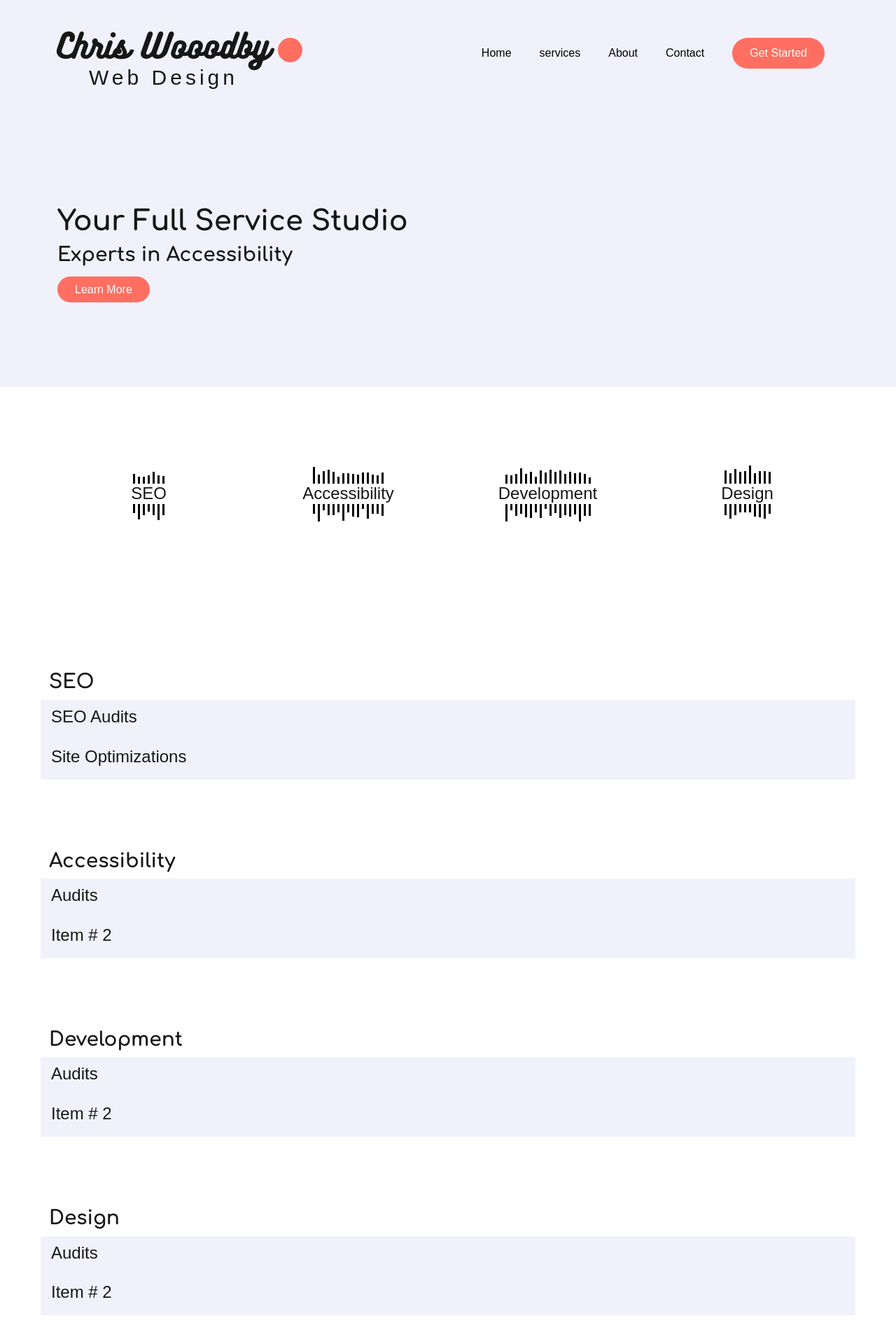
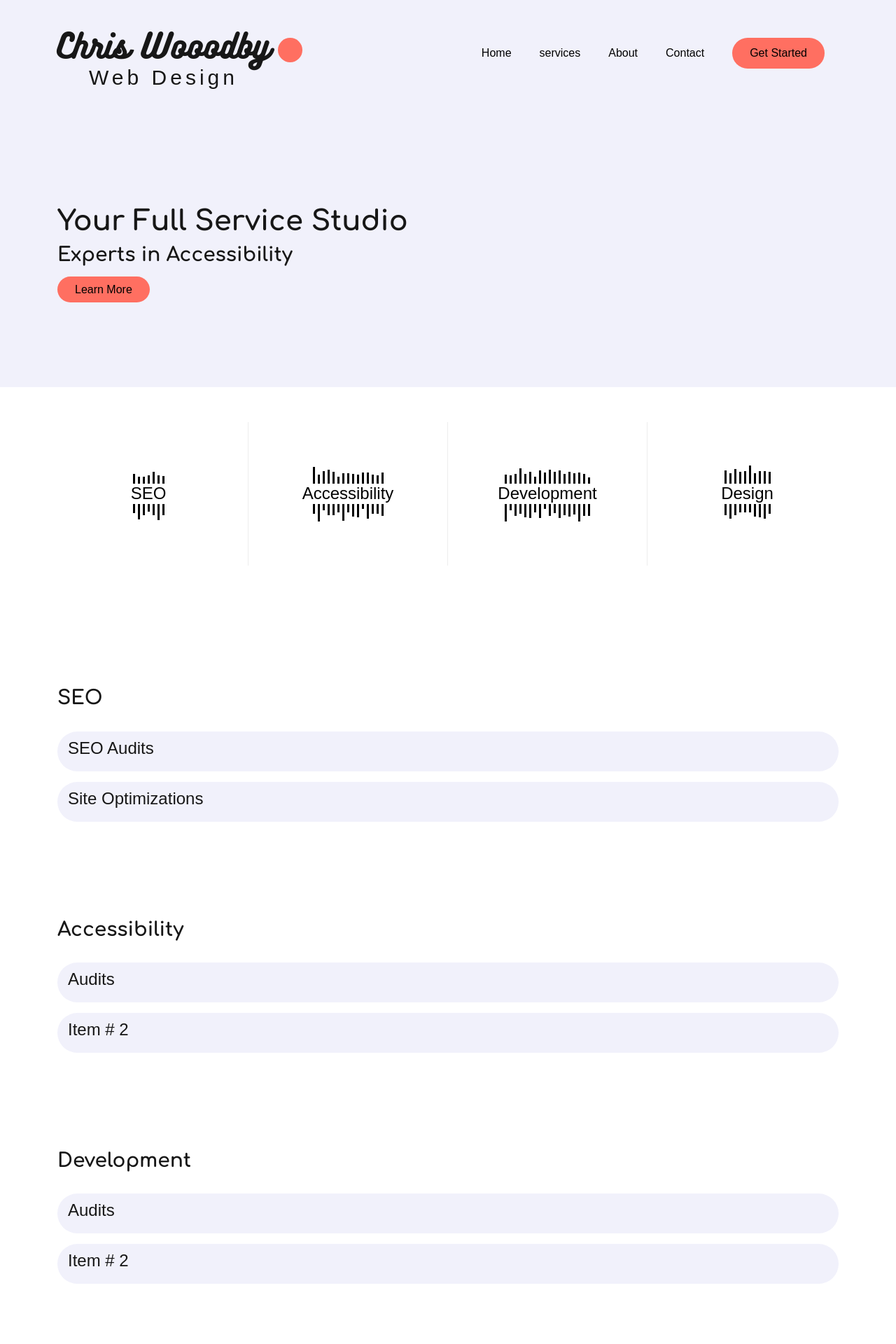
Before and after one commit to Chrisdwoodby/project-suomi, a Next.js app: page /services in a window 1280 px wide. Shown: the top 1920 px of the page at 70% size. Built offline with nearby package versions, Linux system fonts and the light colour scheme.

Commit message:
navbar minimize animation testing

```diff
--- a/src/app/about/page.tsx
+++ b/src/app/about/page.tsx
@@ -29,7 +29,7 @@ export default function Page() {
         });
       });
     return (
-        <div className="about-me-page">
+        <div className="about-me-page main">
             <div className="about-page-hero">
                 <div className="container">
                     <div className="row">
--- a/src/app/footer.tsx
+++ b/src/app/footer.tsx
@@ -1,6 +1,6 @@
 export default function footer() {
     return (
-        <div className="footer web-section">
+        <div role="contentinfo" className="footer web-section">
           <div className="container">
             <div className="row">
                 <h5>Christopher Woodby</h5>
--- a/src/app/globals.css
+++ b/src/app/globals.css
@@ -19,7 +19,7 @@
 html,
 body {
   max-width: 100vw;
-  overflow-x: hidden;
+  /* overflow-x: hidden; */
 }
 h1, h2, h3 {
   font-family: "Comfortaa", sans-serif;
@@ -49,6 +49,18 @@ article {
 .navigation {
   padding: 30px 0px;
   background: #F1F1FB;
+  position: sticky;
+  top: 0;
+  transition:
+  padding 200ms ease-in-out,
+  background-color 200ms ease-in-out,
+  backdrop-filter 200ms ease-in-out;
+}
+.sticky-at-top {
+  padding: 10px 0;
+  background: #f1f1fb8c;
+  backdrop-filter: blur(6px);
+  z-index: 999;
 }
 .navigation nav {
   display: flex;
@@ -62,7 +74,7 @@ article {
   text-decoration: none;
 }
 .navigation .company-cta {
-  color: #fff;
+  color: #000;
 }
 .logo-container {
   display: flex;
@@ -79,6 +91,13 @@ article {
 .logo-title {
   font-size: 45px;
   font-family: 'BukhariScript';
+  transition: font-size 200ms ease-in-out;
+}
+.sticky-at-top .logo-title {
+  font-size: 35px;
+}
+.sticky-at-top .logo-secondary {
+  font-size: 15px;
 }
 .focus-in-expand {
 	-webkit-animation: focus-in-expand 0.8s cubic-bezier(0.250, 0.460, 0.450, 0.940) both;
@@ -225,6 +244,7 @@ article {
   font-size: 30px;
   line-height: 25px;
   letter-spacing: 5px;
+  transition: font-size 200ms ease-in-out;
 }
 .logo-icon {
   width: 35px;
@@ -282,8 +302,15 @@ article {
   background: #ff6f61;
   padding: 10px 25px;
   text-decoration: none;
-  color: #fff;
+  color: #000;
   width: fit-content;
+  transition:
+    background-color 200ms ease-in-out,
+    border 200ms ease-in-out;
+}
+.company-cta:hover {
+  background-color: #fff;
+  border: 2px solid #ff6f61;
 }
 .homepage {
   margin-top: -100px;
@@ -454,7 +481,7 @@ article {
   color: #000;
   border-right: 3px solid black;
   display: inline-block; /* REQUIRED for width animation */
-  animation: typing 2s steps(26, end) forwards,
+  animation: typing 1.1s steps(26, end) forwards,
              blink-caret 0.7s step-end infinite;
 }
 
@@ -479,7 +506,7 @@ from, to { border-color: transparent; }
 .pulsate-bck {
 	-webkit-animation: pulsate-bck 0.5s ease-in-out both;
 	        animation: pulsate-bck 0.5s ease-in-out both;
-          animation-delay: 2.5s;
+          animation-delay: 1.5s;
 }
 @-webkit-keyframes pulsate-bck {
   0% {
@@ -519,7 +546,7 @@ from, to { border-color: transparent; }
 .fade-out {
 	-webkit-animation: fade-out 1s ease-out both;
 	        animation: fade-out 1s ease-out both;
-          animation-delay: 3s;
+          animation-delay: 2s;
 }
 @-webkit-keyframes fade-out {
   0% {
@@ -553,7 +580,7 @@ from, to { border-color: transparent; }
 .fade-in-bottom {
 	-webkit-animation: fade-in-bottom 0.6s cubic-bezier(0.390, 0.575, 0.565, 1.000) both;
 	        animation: fade-in-bottom 0.6s cubic-bezier(0.390, 0.575, 0.565, 1.000) both;
-          animation-delay: 4s;
+          animation-delay: 3s;
 }
 @-webkit-keyframes fade-in-bottom {
   0% {
@@ -605,10 +632,11 @@ from, to { border-color: transparent; }
   width: 3px;
   height: 60px;
   margin: 2px;
-  background: #000;
+  background-color: #000;
   display: block;
   transition:
   margin-top 200ms ease-in-out,
+  background-color 200ms ease-in-out,
   margin-bottom 200ms ease-in-out;
 }
 .service-page-title {
@@ -622,8 +650,18 @@ from, to { border-color: transparent; }
 .service-list {
   padding: 50px 0;
 }
+.service-list:hover .col-md-3 {
+  filter: blur(4px);
+}
 .service-details {
   padding: 50px 0;
+}
+.link-to-details {
+  display: flex;
+  position: relative;
+  justify-content: center;
+  align-items: center;
+  color: #000;
 }
 .service-list .col-md-3 {
   display: flex;
@@ -631,6 +669,19 @@ from, to { border-color: transparent; }
   justify-content: center;
   align-items: center;
   padding: 50px 0;
+  transition:
+    filter 200ms ease-in-out,
+    transform 200ms ease-in-out;
+}
+.service-list:hover .col-md-3:hover .service-page-title-bg-line {
+  background-color: #0A21BF;
+}
+.service-list .col-md-3:hover {
+  filter: blur(0);
+  transform: scale(1.05);
+}
+.container-border-right {
+  border-right: 1px solid #ededed;
 }
 .services-lines-container {
   display: flex;
@@ -644,7 +695,12 @@ from, to { border-color: transparent; }
   height: 4px;
   margin: 5px 0px;
 }
-
+.service-details {
+  display: flex;
+  flex-direction: column;
+  justify-content: center;
+  align-items: center;
+}
 .services-details {
   padding: 30px 30px;
   display: flex;
@@ -655,14 +711,23 @@ from, to { border-color: transparent; }
   color: #000;
 }
 .service-details .container {
-  padding: 50px 0;
+  /* border-radius: 30px; */
+  margin: 50px 0;
+  /* box-shadow: rgb(38, 57, 77) 0px 20px 30px -10px; */
+}
+.service-details .container h3 {
+  padding: 15px 0;
+  margin-bottom: 0;
+  margin-top: .5rem;
 }
 .service-dropdown {
   border-radius: 15px;
+  overflow: hidden;
+  border-radius: 30px;
+  margin: 15px 0;
 }
 .service-row-bottom {
   max-height: 0;
-  overflow: hidden;
   background: #ededed;
   transition: max-height 300ms ease-in-out;
 }
--- a/src/app/navbar.tsx
+++ b/src/app/navbar.tsx
@@ -9,24 +9,43 @@ import { useEffect } from 'react';
 
 export default function Navbar() {
   useEffect(() => {
+    const main = document.querySelector('.main') as HTMLElement | null;
+    const navBar = document.querySelector('.navigation') as HTMLElement | null;
+    if (main && navBar) {
+      const sentinel = document.createElement('main');
+
+      sentinel.className = 'nav-sentinel';
+      navBar?.parentNode?.insertBefore(sentinel, navBar);
+
+      const observer = new IntersectionObserver(([entry]) => {
+        if (!navBar) return;
+
+        if (entry.intersectionRatio === 0) {
+          navBar.classList.add('sticky-at-top');
+        } else {
+          navBar.classList.remove('sticky-at-top');
+        }
+      });
+
+      observer.observe(sentinel);
+    }
+
+
     const offcanvas = document.getElementById("offcanvas");
     const toggleButton = document.getElementById("toggleButton");
     const closeButton = document.getElementById("closeButton");
 
     if (!offcanvas || !toggleButton || !closeButton) {
-      console.error("Required elements are missing in the DOM.");
       return;
     }
 
     // Toggle offcanvas visibility
     toggleButton.addEventListener("click", () => {
-      console.log("Opening offcanvas..."); // Debugging log
       offcanvas.classList.add("open");
     });
 
     // Close offcanvas
     closeButton.addEventListener("click", () => {
-      console.log("Closing offcanvas..."); // Debugging log
       offcanvas.classList.remove("open");
     });
 
@@ -34,18 +53,17 @@ export default function Navbar() {
     document.addEventListener("click", (event) => {
       const target = event.target;
       if (target instanceof Node && !offcanvas.contains(target) && target !== toggleButton) {
-        console.log("Closing offcanvas because clicked outside...");
         offcanvas.classList.remove("open");
       }
     });
   }, []);
   return (
-    <div className="navigation">
+    <div role="navigation" className="navigation">
       <div className="container nav-container">
         <div className="col-md-6">
           {/* <img className="logo" src='/images/logo.png' alt="company logo"/> */}
 
-          <div className="logo-container">
+          <div className="logo-container" aria-label="company-logo">
             <div className="logo-left">
               <span className="logo-title focus-in-expand">Chris Wooodby</span>
               <span className="logo-secondary">Web Design</span>
@@ -62,7 +80,7 @@ export default function Navbar() {
           Toggle Right Offcanvas
         </button>
       </div>
-      <div id="offcanvas" className="offcanvas">
+      <div role="" id="offcanvas" className="offcanvas">
         <div className="offcanvas-header">
           <h5>Offcanvas Right</h5>
           <button id="closeButton" className="btn-close" aria-label="Close">
--- a/src/app/page.tsx
+++ b/src/app/page.tsx
@@ -52,7 +52,7 @@ export default function Home() {
   };
 
   return (
-<div>
+<div className="main" role="main">
         <div className="homepage">
           <div className="home-banner">
             <div className="container">
@@ -148,7 +148,7 @@ export default function Home() {
                 </div>
                 <div className="col-md-6">
                   <div className="form-border">
-                    <ElfsightWidget widgetID="0a9cbdda-d65e-41d6-a4c4-0041247b8be2" />
+                    {/* <ElfsightWidget widgetID="0a9cbdda-d65e-41d6-a4c4-0041247b8be2" /> */}
                   </div>
                 </div>
               </div>
--- a/src/app/services/page.tsx
+++ b/src/app/services/page.tsx
@@ -25,7 +25,6 @@ export default function Page() {
 
         container.addEventListener("mouseenter", () => {
           const lines = container.querySelectorAll<HTMLElement>('.service-page-title-bg-line');
-
           animating = true;
 
           const animate = () => {
@@ -46,7 +45,6 @@ export default function Page() {
 
           requestAnimationFrame(animate);
         });
-
         container.addEventListener("mouseleave", () => {
           animating = false;
 
@@ -106,7 +104,7 @@ export default function Page() {
     return () => clearInterval(interval);
   }, []);
     return (
-      <div>
+      <div className="main" role="main">
           <div className="services-hero">
               <div className="container fade-in-bottom">
                 <h1>Your Full Service Studio</h1>
@@ -115,13 +113,14 @@ export default function Page() {
               </div>
               <div className="searchbar fade-out">
                 <span>www.Chriswoodby.com</span>
-                <img className="pulsate-bck" src="/images/magnifier.png"/>
+                <img className="pulsate-bck" src="/images/magnifier.png" alt="search button icon"/>
               </div>
           </div>
           <div className="service-list">
             <div className="container">
               <div className="row">
-                <div className="col-md-3 service-page-title-container">
+                <div className="col-md-3 service-page-title-container container-border-right">
+                  <a className="link-to-details" href="#seo">
                     <span className="service-page-title-bg-line"></span>
                     <span className="service-page-title-bg-line"></span>
                     <span className="service-page-title-bg-line"></span>
@@ -132,8 +131,10 @@ export default function Page() {
                     <div className="service-page-title">
                       <h4>SEO</h4>
                     </div>
+                  </a>
                 </div>
-                <div className="col-md-3 service-page-title-container">
+                <div className="col-md-3 service-page-title-container container-border-right">
+                  <a className="link-to-details" href="#accessibility">
                     <span className="service-page-title-bg-line"></span>
                     <span className="service-page-title-bg-line"></span>
                     <span className="service-page-title-bg-line"></span>
@@ -152,8 +153,10 @@ export default function Page() {
                     <div className="service-page-title">
                       <h4>Accessibility</h4>
                     </div>
+                  </a>
                 </div>
-                <div className="col-md-3 service-page-title-container">
+                <div className="col-md-3 service-page-title-container container-border-right">
+                  <a className="link-to-details" href="#development">
                     <span className="service-page-title-bg-line"></span>
                     <span className="service-page-title-bg-line"></span>
                     <span className="service-page-title-bg-line"></span>
@@ -175,8 +178,10 @@ export default function Page() {
                     <div className="service-page-title">
                       <h4>Development</h4>
                     </div>
+                  </a>
                 </div>
                 <div className="col-md-3 service-page-title-container">
+                  <a className="link-to-details" href="#design">
                     <span className="service-page-title-bg-line"></span>
                     <span className="service-page-title-bg-line"></span>
                     <span className="service-page-title-bg-line"></span>
@@ -190,12 +195,13 @@ export default function Page() {
                     <div className="service-page-title">
                       <h4>Design</h4>
                     </div>
+                  </a>
                 </div>
               </div>
             </div>
           </div>
           <div className="service-details">
-            <div className="container">
+            <div id="seo" className="container">
               <h3>SEO</h3>
               <div className="row service-dropdown">
                 <div className="service-row-top">
@@ -214,7 +220,7 @@ export default function Page() {
                 </div>
               </div>
             </div>
-            <div className="container">
+            <div id="accessibility" className="container">
               <h3>Accessibility</h3>
               <div className="row service-dropdown">
                 <div className="service-row-top">
@@ -233,7 +239,7 @@ export default function Page() {
                 </div>
               </div>
             </div>
-            <div className="container">
+            <div id="development" className="container">
               <h3>Development</h3>
               <div className="row service-dropdown">
                 <div className="service-row-top">
@@ -252,7 +258,7 @@ export default function Page() {
                 </div>
               </div>
             </div>
-            <div className="container">
+            <div id="design" className="container">
               <h3>Design</h3>
               <div className="row service-dropdown">
                 <div className="service-row-top">
```
Lines whose indentation alone changed are shown as unchanged.
